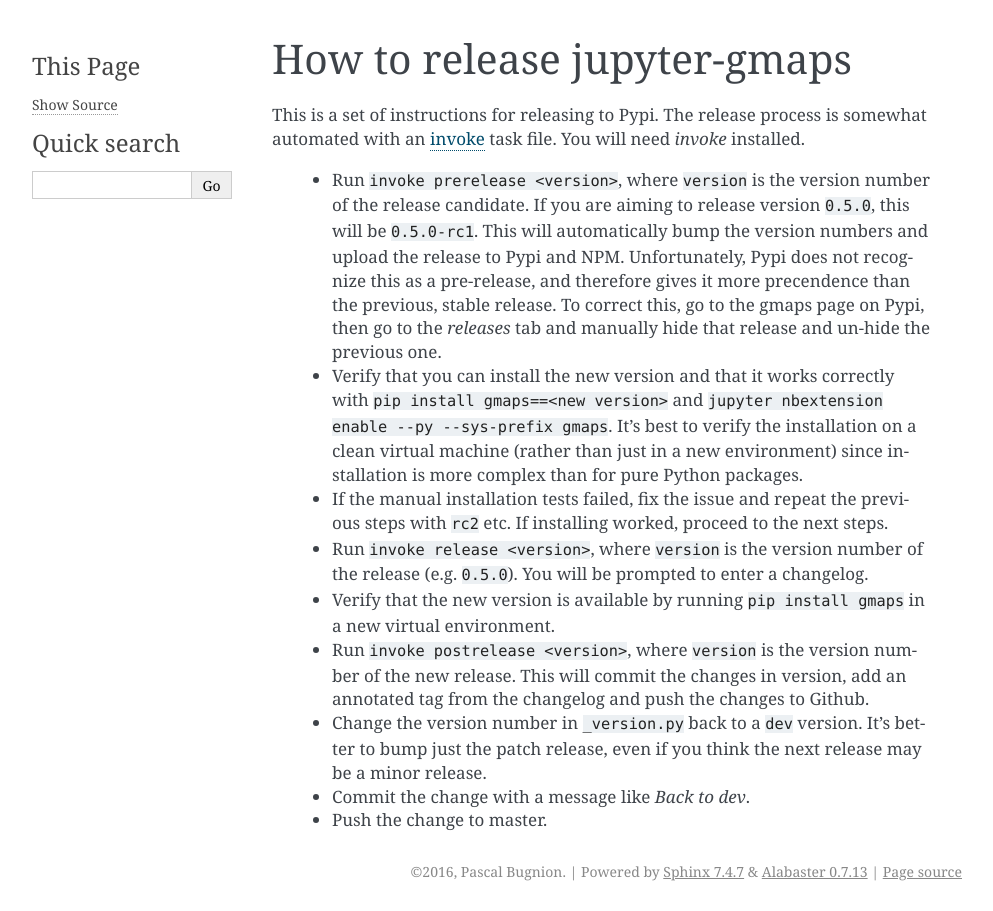
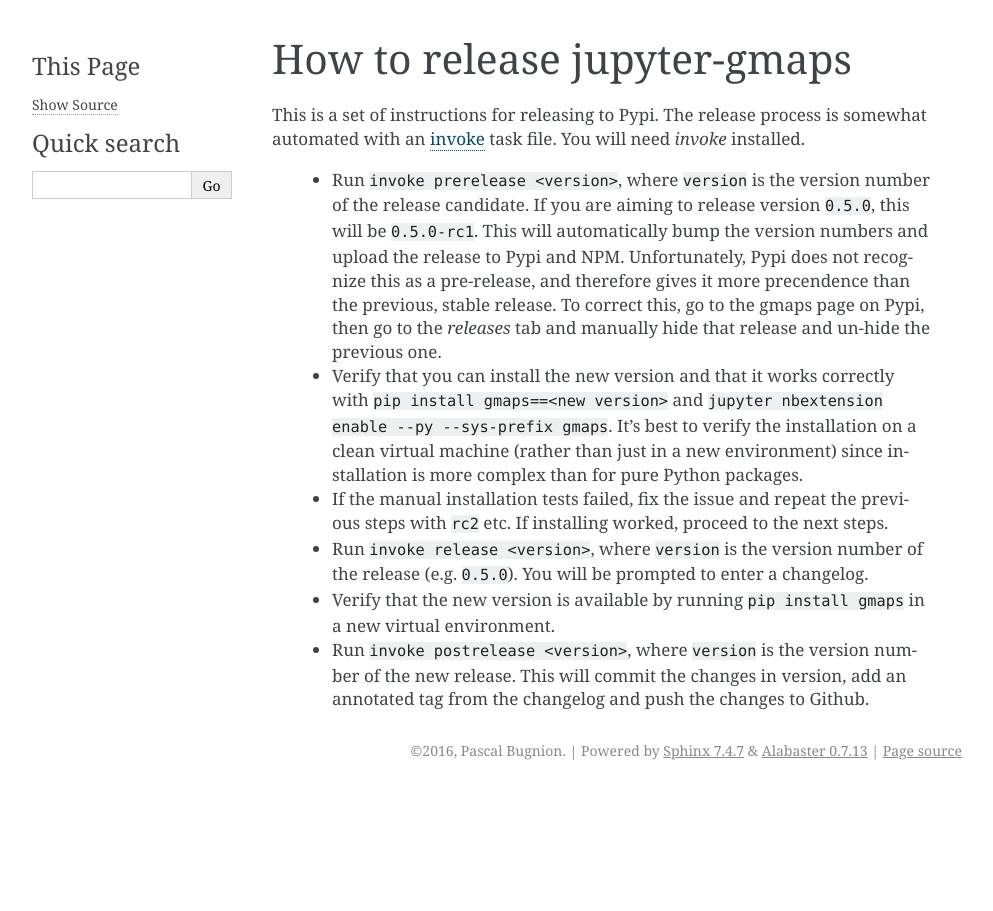
Before and after one commit to pbugnion/gmaps, a Sphinx documentation site: the page built from docs/source/how-to-release.rst, in a window 1280 px wide. Shown: the whole page, without its empty margins (148-1141 px from the left). Built offline with Sphinx 7.4.7, drawn with Linux system fonts in a browser that asks for light colours.

Commit message:
Remove instructions putting version back to dev
This is now handled as part of the post-release

```diff
--- a/docs/source/how-to-release.rst
+++ b/docs/source/how-to-release.rst
@@ -15,9 +15,3 @@
  - Verify that the new version is available by running ``pip install gmaps`` in a new virtual environment.
 
  - Run ``invoke postrelease <version>``, where ``version`` is the version number of the new release. This will commit the changes in version, add an annotated tag from the changelog and push the changes to Github.
-
- - Change the version number in ``_version.py`` back to a ``dev`` version. It's better to bump just the patch release, even if you think the next release may be a minor release.
-
- - Commit the change with a message like `Back to dev`.
-
- - Push the change to master.
```
